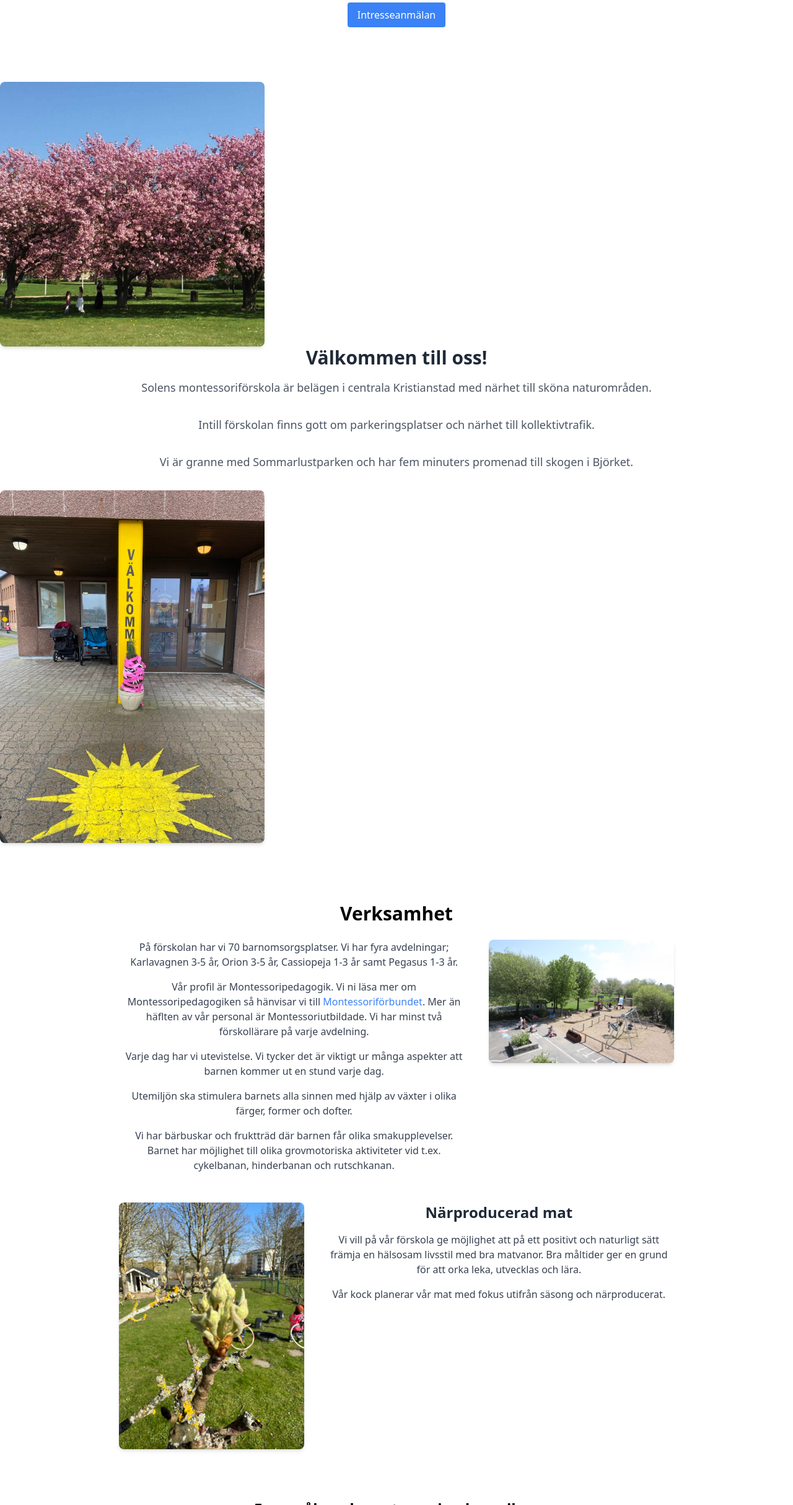
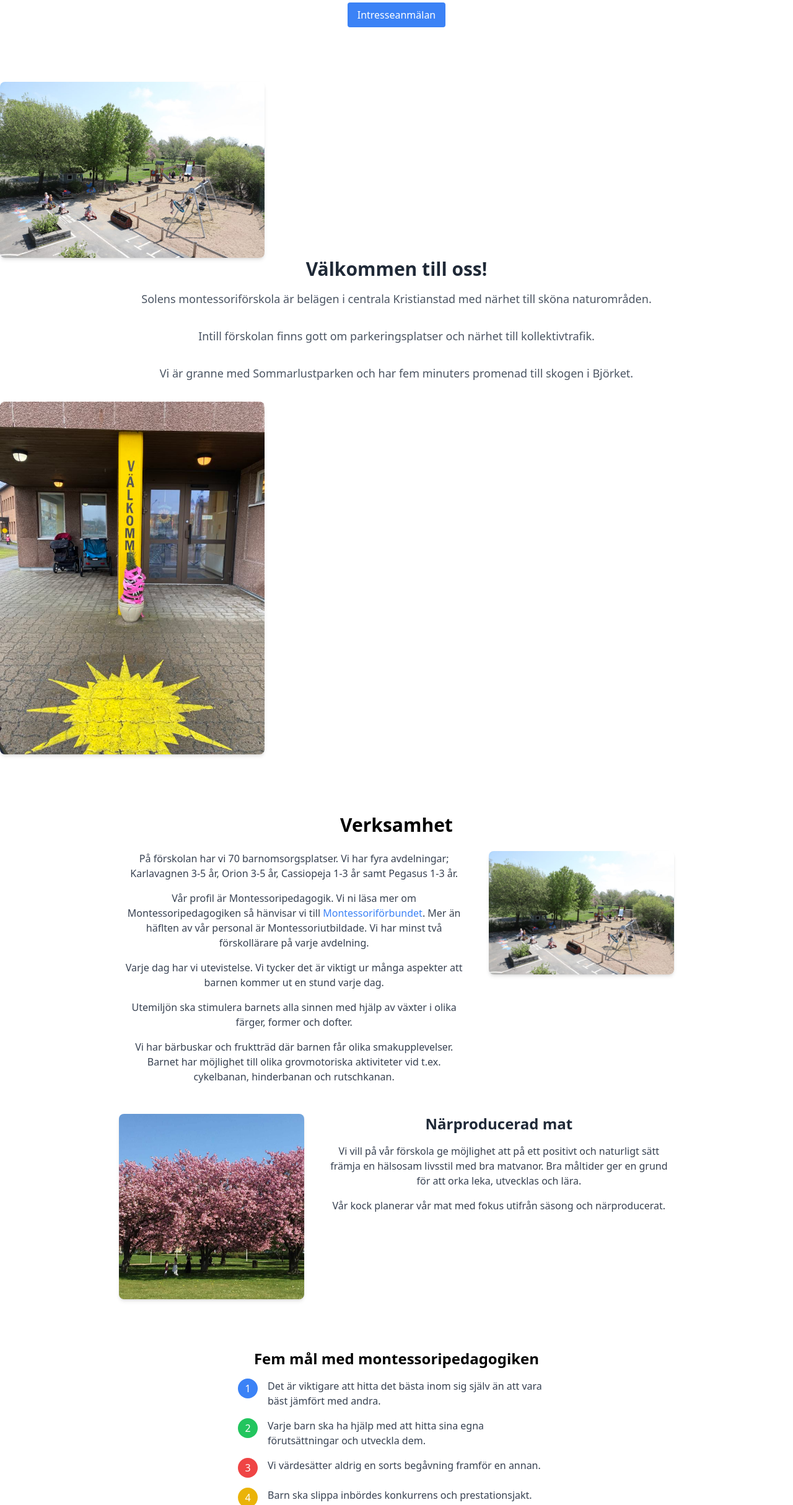
Before and after one commit to ji3throw/msolen, a website: page index.html in a window 1280 px wide. Shown: the part 372-2800 px from the top of the page at 62% size. Drawn offline with nearby package versions, Linux system fonts and the light colour scheme.

Commit message:
Switch places on img

```diff
--- a/index.html
+++ b/index.html
@@ -70,7 +70,7 @@
 
     <section class="text-center py-12">
         <div class="md:w-1/3 mt-4 md:mt-0">
-            <img src="img/rosatrad.jpg" alt="Playground" class="mx-auto rounded-lg shadow-md">
+            <img src="img/gard.jpg" alt="Playground" class="mx-auto rounded-lg shadow-md">
         </div>
         <h2 class="text-3xl font-bold text-gray-800 mb-4">Välkommen till oss!</h2>
         <p class="text-lg text-gray-600 mb-8">Solens montessoriförskola är belägen i centrala Kristianstad med närhet till sköna naturområden.</p>
@@ -125,7 +125,7 @@
                         </p>
                     </div>
                     <div class="md:w-1/3 mt-4 md:mt-0">
-                        <img src="img/knopp.jpg" alt="Chef" class="w-full rounded-lg shadow-md">
+                        <img src="img/rosatrad.jpg" alt="Chef" class="w-full rounded-lg shadow-md">
                     </div>
                 </div>
             </div>
```
